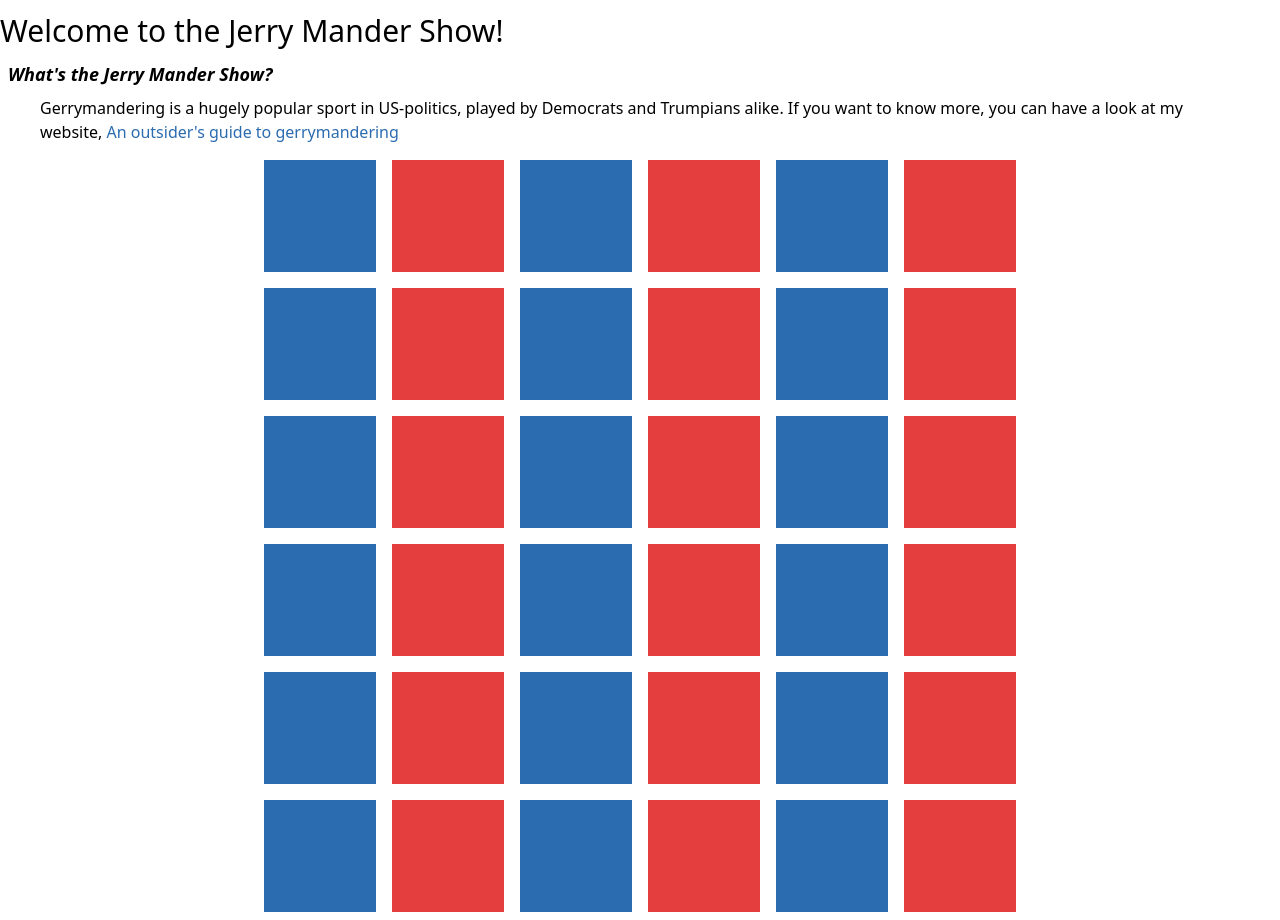
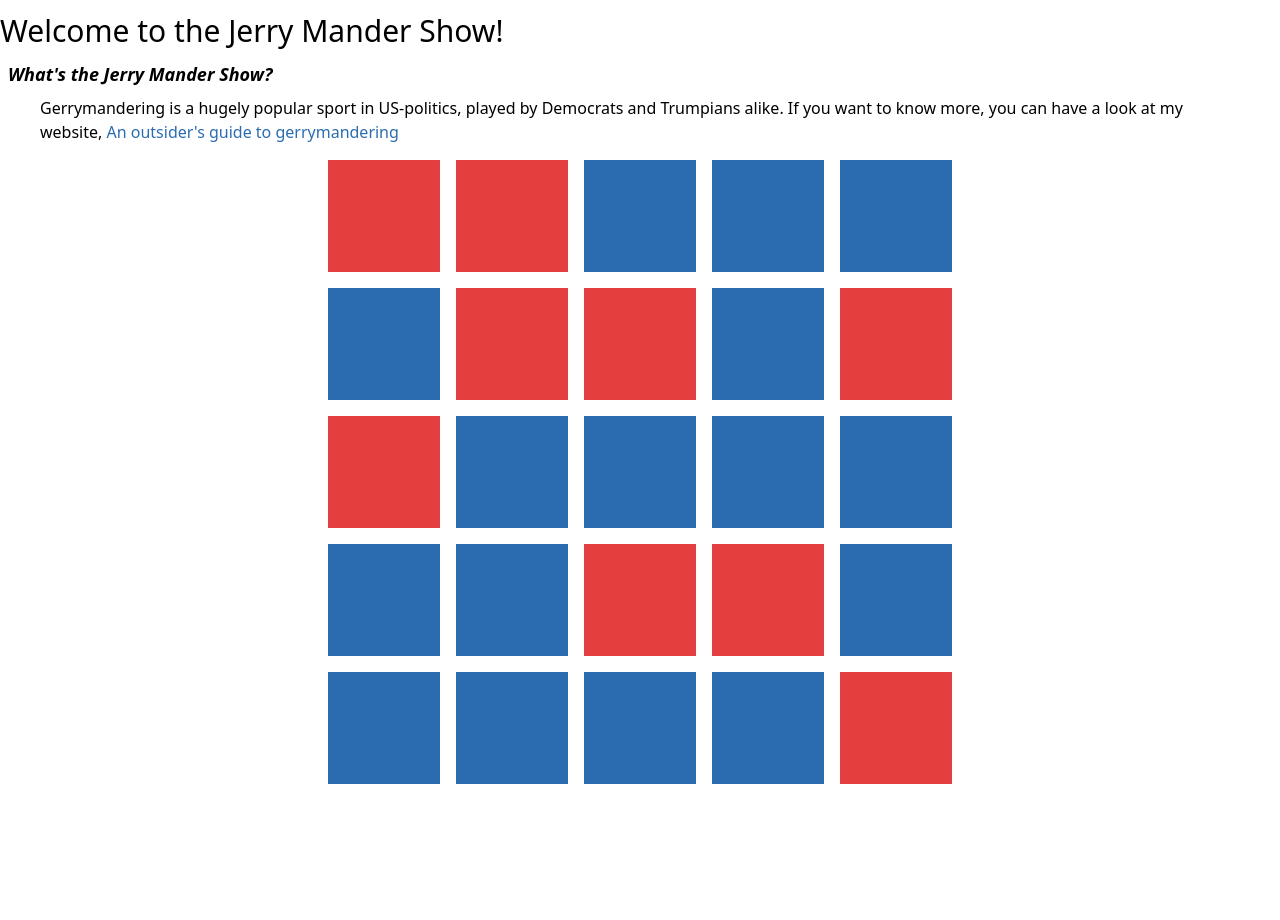
Before and after one commit to flq/jerry-mander-show, a Next.js app: page / in a window 1280 px wide. After the commit the page ends 808 px from the top, so only its background shows below. Built offline with nearby package versions, Linux system fonts and the light colour scheme.

Commit message:
ability to define a map as starting point

```diff
--- a/components/PlayGrid.tsx
+++ b/components/PlayGrid.tsx
@@ -1,17 +1,39 @@
-import { CSSProperties, ReactNode } from "react";
+import { CSSProperties, ReactNode, useMemo } from "react";
+import VotingUnit from "./VotingUnit";
 
-export default function PlayGrid({
-  columns,
-  rows,
-  children,
-}: {
-  columns: number;
-  rows: number;
-  children: ReactNode;
-}) {
-  return (
-    <div className="mx-auto" style={{ "--rows": rows, "--columns": columns, "--size": "128px" } as CSSProperties}>
-      {children}
+export default function PlayGrid({ distribution }: { distribution: string[] }) {
+  const [isValid, rows, columns, voteUnits] = useMemo(
+    (() => {
+      if (distribution[0].length !== distribution.length) return [false];
+      const size = distribution.length;
+      if (distribution.some((row) => row.length !== size)) return [false];
+      const nodes = distribution.flatMap((row, rIndex) =>
+        row
+          .split("")
+          .map((unit, colIndex) => (
+            <VotingUnit
+              key={`${rIndex}-${colIndex}`}
+              tribe={unit === "1" ? "BLUE" : "RED"}
+            />
+          ))
+      );
+      return [true, size, size, nodes];
+    }) as () => [false] | [true, number, number, ReactNode[]],
+    [distribution]
+  );
+
+  return isValid ? (
+    <div
+      className="mx-auto"
+      style={
+        {
+          "--rows": rows,
+          "--columns": columns,
+          "--size": "128px",
+        } as CSSProperties
+      }
+    >
+      {voteUnits}
       <style jsx>
         {`
           div {
@@ -22,5 +44,7 @@ export default function PlayGrid({
         `}
       </style>
     </div>
+  ) : (
+    <h3>This distribution is not valid</h3>
   );
 }
--- a/pages/index.tsx
+++ b/pages/index.tsx
@@ -1,7 +1,7 @@
 import React from "react";
 import PlayGrid from "../components/PlayGrid";
 import QAndA from "../components/QAndA";
-import VotingUnit from "../components/VotingUnit";
+import { maps } from "./infrastructure/maps";
 
 export default function Home() {
   return (
@@ -16,9 +16,7 @@ export default function Home() {
           </a>
         </QAndA>
       </ul>
-      <PlayGrid columns={6} rows={6}>
-        { Array(36).fill(1).map((_,index) => <VotingUnit key={index} tribe={index % 2 === 0 ? "BLUE" : "RED" } />) }
-      </PlayGrid>
+      <PlayGrid distribution={maps[0].distribution} />
     </div>
   );
 }
--- /dev/null
+++ b/pages/infrastructure/maps.ts
@@ -0,0 +1,12 @@
+export const maps = [{
+  title: "Blog Post",
+  description: "The Trumpians are having a hard-time here with only 36% of the popular vote. Each district must contain 5 tribes. Make them win the districts!",
+  districtSize: 5,
+  distribution: [
+      "00111",
+      "10010",
+      "01111",
+      "11001",
+      "11110"
+  ]
+}];
```
